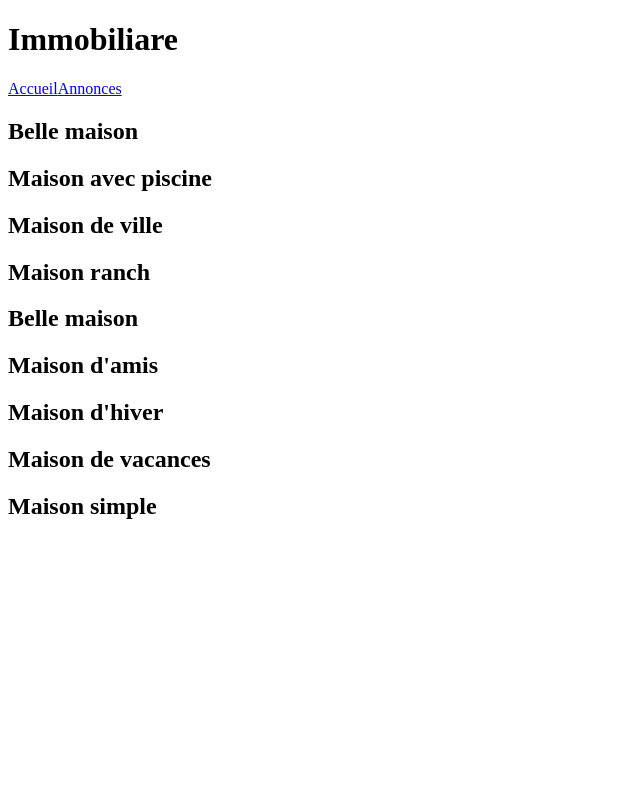
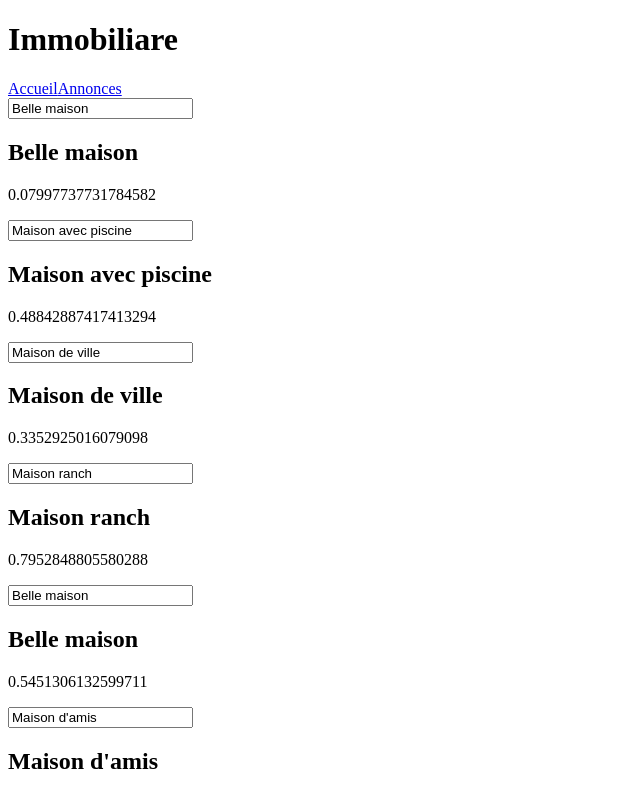
Before and after one commit to matthieumota/angular-plb-avance, an Angular app: page /annonces in a window 1280 px wide. Shown: the top 796 px of the page, without its empty margins (0-640 px from the left). Built offline with nearby package versions, Linux system fonts and the light colour scheme; data requests are answered from the project's data file.

Commit message:
Begin change detection

```diff
--- a/src/app/app.component.html
+++ b/src/app/app.component.html
@@ -1,4 +1,5 @@
-<h1>{{ title }}</h1>
+<h1 (click)="title = 'Immobiliare 2'">{{ title }}</h1>
+
 <nav>
   <a [routerLink]="['/']">Accueil</a>
   <a [routerLink]="['/annonces']">Annonces</a>
--- /dev/null
+++ b/src/app/components/house-card/house-card.component.html
@@ -0,0 +1,4 @@
+<div>
+  <h2>{{ house.name }}</h2>
+  <p>{{ random() }}</p>
+</div>
--- /dev/null
+++ b/src/app/components/house-card/house-card.component.ts
@@ -0,0 +1,32 @@
+import { ChangeDetectionStrategy, ChangeDetectorRef, Component, Input } from '@angular/core';
+import { House } from '../../models/house';
+
+@Component({
+  selector: 'app-house-card',
+  imports: [],
+  templateUrl: './house-card.component.html',
+  styleUrl: './house-card.component.scss',
+  changeDetection: ChangeDetectionStrategy.OnPush
+})
+export class HouseCardComponent {
+  @Input() house!: House
+  name!: string
+
+  constructor(private cd: ChangeDetectorRef) {}
+
+  ngOnInit() {
+    this.name = this.house.name
+  }
+
+  random() {
+    return Math.random()
+  }
+
+  ngDoCheck() {
+    if (this.name !== this.house.name) {
+      this.cd.markForCheck()
+      console.log(`CHANGE DETECTION POUR ${this.house.id}`)
+      this.name = this.house.name
+    }
+  }
+}
--- a/src/app/pages/home/home.component.html
+++ b/src/app/pages/home/home.component.html
@@ -4,8 +4,6 @@
   </div> -->
 
   @for (house of houses; track house.id) {
-    <div>
-      <h2>{{ house.name }}</h2>
-    </div>
+    <app-house-card [house]="house" />
   }
 </div>
--- a/src/app/pages/home/home.component.ts
+++ b/src/app/pages/home/home.component.ts
@@ -3,10 +3,11 @@ import { HousingService } from '../../services/housing.service';
 import { FakeHousingService } from '../../services/fake-housing.service';
 import { House } from '../../models/house';
 import { map } from 'rxjs';
+import { HouseCardComponent } from "../../components/house-card/house-card.component";
 
 @Component({
   selector: 'app-home',
-  imports: [],
+  imports: [HouseCardComponent],
   providers: [
     // { provide: HousingService, useExisting: FakeHousingService }
   ],
--- a/src/app/pages/houses/houses.component.html
+++ b/src/app/pages/houses/houses.component.html
@@ -1,7 +1,6 @@
 <div>
   @for (house of houses; track house.id) {
-    <div>
-      <h2>{{ house.name }}</h2>
-    </div>
+    <input type="text" [(ngModel)]="house.name">
+    <app-house-card [house]="house" />
   }
 </div>
--- a/src/app/pages/houses/houses.component.ts
+++ b/src/app/pages/houses/houses.component.ts
@@ -1,10 +1,12 @@
 import { Component } from '@angular/core';
 import { House } from '../../models/house';
 import { HousingService } from '../../services/housing.service';
+import { HouseCardComponent } from "../../components/house-card/house-card.component";
+import { FormsModule } from '@angular/forms';
 
 @Component({
   selector: 'app-houses',
-  imports: [],
+  imports: [HouseCardComponent, FormsModule],
   templateUrl: './houses.component.html',
   styleUrl: './houses.component.scss'
 })
```
Also changed, not shown: src/app/components/house-card/house-card.component.scss (added), 1 other file (tests, documents, lock files or other folders).
